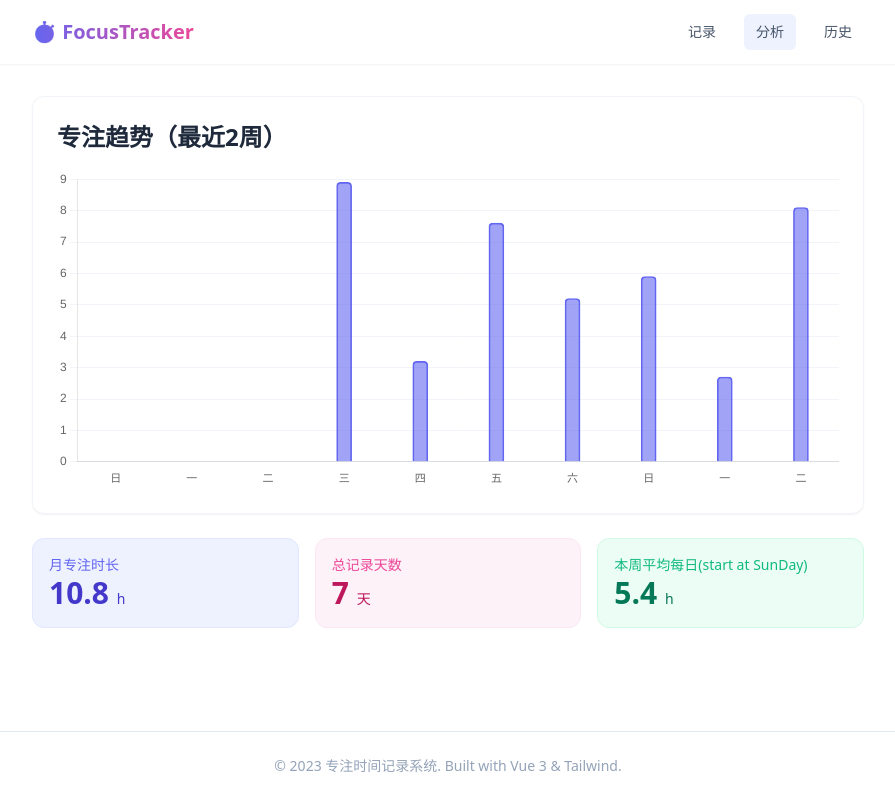
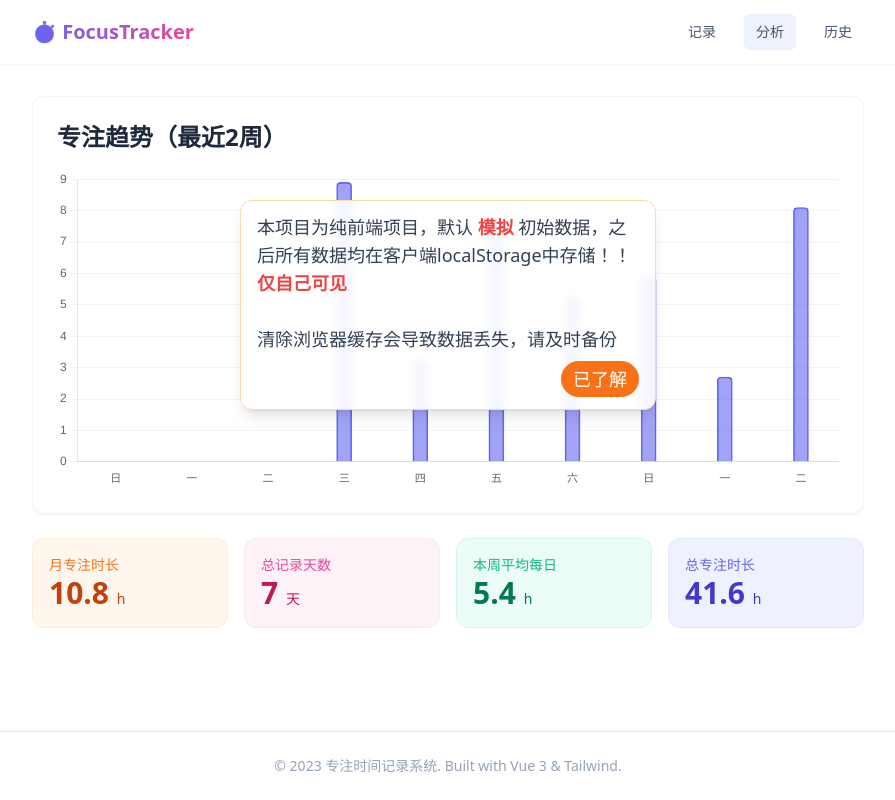
Before and after one commit to feitiandahou/feitiandahou.github.io, a Vue app: page /analysis in a window 1280 px wide. Shown: the whole page, without its empty margins (192-1087 px from the left). Built offline with nearby package versions, Linux system fonts and the light colour scheme.

Commit message:
fix bugs

```diff
--- a/src/App.vue
+++ b/src/App.vue
@@ -1,5 +1,30 @@
 <template>
   <div id="app" class="min-h-screen flex flex-col">
+    <Teleport to="body">
+    <Transition name="toast-fade">
+      <div
+        v-if="showNotice"
+        class="fixed top-1/4 left-1/2 transform -translate-x-1/2 z-50 max-w-md w-full px-4"
+      >
+        <div
+          class="bg-white/90 backdrop-blur-sm border border-orange-200 rounded-xl shadow-lg py-3 px-4 text-left text-lg text-slate-700 font-medium"
+        >
+          本项目为纯前端项目，默认 <strong class="text-red-500">模拟</strong> 初始数据，之后所有数据均在客户端localStorage中存储！！<strong class="text-red-500">仅自己可见</strong>
+          <br><br>
+          清除浏览器缓存会导致数据丢失，请及时备份
+          <div class="flex justify-end">
+            <button
+              aria-label="关闭通知"
+              class="mt-2 inline-block rounded-full bg-orange-500 hover:bg-orange-600 text-white text-lg px-3 py-1 transition"
+              @click="dismissNotice"
+            >
+              已了解
+            </button>
+          </div>
+        </div>
+      </div>
+    </Transition>
+  </Teleport>
     <!-- 顶部导航 (移动端优化) -->
     <nav class="bg-white shadow-sm sticky top-0 z-50 safe-area-inset-top">
       <div class="max-w-4xl mx-auto px-4 sm:px-6 lg:px-8">
@@ -56,8 +81,24 @@
     </footer>
   </div>
 </template>
-<script setup lang="ts"></script>
+<script setup lang="ts">
+  import { ref } from 'vue'
+const showNotice = ref(localStorage.getItem('dismissed-notice-v1') !== 'true')
+const dismissNotice = () => {
+  showNotice.value = false
+  localStorage.setItem('dismissed-notice-v1', 'true')
+}
+</script>
 
-<style>
+<style scoped>
+.toast-fade-enter-active,
+.toast-fade-leave-active {
+  transition: opacity 0.3s ease, transform 0.3s ease;
+}
+.toast-fade-enter-from,
+.toast-fade-leave-to {
+  opacity: 0;
+  transform: translate(-50%, -10px); /* 从上滑入/滑出 */
+}
 
 </style>
--- a/src/components/ChartPanel.vue
+++ /dev/null
@@ -1,4 +0,0 @@
-<template>chartPanel</template>
-<script setup lang="ts"></script>
-
-<style scoped></style>
--- a/src/views/AnalysisView.vue
+++ b/src/views/AnalysisView.vue
@@ -1,5 +1,6 @@
 <template>
-  <div class="space-y-4 sm:space-y-6">
+
+  <div class="space-y-4 sm:space-y-6" >
     <div class="bg-white rounded-xl shadow-sm border border-slate-100 p-4 sm:p-6">
       <h2 class="text-xl sm:text-2xl font-bold mb-4 text-slate-800">专注趋势（最近2周）</h2>
       <div class="relative h-60 sm:h-80 w-full">
@@ -7,13 +8,13 @@
       </div>
     </div>
 
-    <div class="grid grid-cols-1 sm:grid-cols-3 gap-3 sm:gap-4">
+    <div class="grid grid-cols-2 sm:grid-cols-4 gap-3 sm:gap-4">
       <div
-        class="bg-indigo-50 p-4 rounded-xl border border-indigo-100 flex flex-row sm:flex-col justify-between items-center sm:items-start"
+        class="bg-orange-50 p-4 rounded-xl border border-orange-100 flex flex-row sm:flex-col justify-between items-center sm:items-start"
       >
-        <div class="text-indigo-500 text-sm font-medium">月专注时长</div>
-        <div class="text-2xl sm:text-3xl font-bold text-indigo-700">
-          {{ totalHours }} <span class="text-sm font-normal">h</span>
+        <div class="text-orange-500 text-sm font-medium">月专注时长</div>
+        <div class="text-2xl sm:text-3xl font-bold text-orange-700">
+          {{ totalMonthHours }} <span class="text-sm font-normal">h</span>
         </div>
       </div>
       <div
@@ -27,9 +28,17 @@
       <div
         class="bg-emerald-50 p-4 rounded-xl border border-emerald-100 flex flex-row sm:flex-col justify-between items-center sm:items-start"
       >
-        <div class="text-emerald-500 text-sm font-medium">本周平均每日(start at SunDay)</div>
+        <div class="text-emerald-500 text-sm font-medium">本周平均每日</div>
         <div class="text-2xl sm:text-3xl font-bold text-emerald-700">
           {{ avgHours }} <span class="text-sm font-normal">h</span>
+        </div>
+      </div>
+      <div
+        class="bg-indigo-50 p-4 rounded-xl border border-indigo-100  flex flex-row sm:flex-col justify-between items-center sm:items-start"
+      >
+        <div class="text-indigo-500 text-sm font-medium">总专注时长</div>
+        <div class="text-2xl sm:text-3xl font-bold text-indigo-700">
+          {{ totalHours }} <span class="text-sm font-normal">h</span>
         </div>
       </div>
     </div>
@@ -39,18 +48,24 @@
 <script setup lang="ts">
 import { useFocusStore } from '@/stores/useFocusStore'
 import { storeToRefs } from 'pinia'
-import { computed, onMounted, watch } from 'vue'
+import { computed, onMounted, watch, ref } from 'vue'
 import { Chart, registerables } from 'chart.js'
+import { log } from 'console'
 Chart.register(...registerables)
 
 const store = useFocusStore()
 const { records } = storeToRefs(store)
 
+
 let chartInstance: any = null
 
-
+//0. 总专注时长（从记录开始到最新一天）
+const totalHours = computed(() => {
+  if(!records.value.length) return '0.0'
+  return records.value.reduce((sum: number, r: any) => sum + Number(r.hours), 0).toFixed(1)
+})
 // 1. 当月专注时长（从当月1号到最新一天）
-const totalHours = computed(() => {
+const totalMonthHours = computed(() => {
   if (!records.value.length) return '0.0'
 
   const now = new Date()
@@ -76,7 +91,6 @@ const avgHours = computed(() => {
   const weeklyRecords = records.value.filter((r: any) => r.date >= mondayISO!)
   const weeklyHours = weeklyRecords.reduce((sum: number, r: any) => sum + Number(r.hours), 0)
   const dayCount = new Set(weeklyRecords.map((r: any) => r.date)).size || 1 // 避免除以0
-  console.log(weeklyRecords, weeklyHours, dayCount);
 
   return (weeklyHours / dayCount).toFixed(1)
 })
@@ -93,15 +107,9 @@ const getWeeksData = () => {
 
   // 找到本周一
   const thisSunday = new Date(today)
-  console.log(now);
-  console.log(today);
-
-  console.log(today.getDate());
-  console.log(today.getDay());
 
 
   thisSunday.setDate(today.getDate() - today.getDay() + 0) // 周日=0 → 周日 = -day+0
-  console.log(thisSunday);
 
 
   // 构建所有日期（2周 × 7天 = 14天）
@@ -109,6 +117,7 @@ const getWeeksData = () => {
   for (let w = weekCount - 1; w >= 0; w--) {
     const weekStart = new Date(thisSunday)
     weekStart.setDate(thisSunday.getDate() - w * 7)
+
     for (let d = 0; d < 7; d++) {
       const date = new Date(weekStart)
       date.setDate(Number(weekStart.getDate() + d))
@@ -120,10 +129,10 @@ const getWeeksData = () => {
       if(date.getTime() === today.getTime()) break
     }
   }
-  console.log(allDates);
 
 
   // 构建日期 → 时长映射
+
   const dateMap = new Map<string, number>()
   records.value.forEach((r: any) => {
     dateMap.set(r.date, Number(r.hours))
@@ -142,6 +151,8 @@ const getWeeksData = () => {
     const dayIndex = i % 7
     labels.push(`${weekdays[dayIndex]}`)
   }
+
+
 
   return { labels, data }
 }
@@ -203,4 +214,6 @@ onMounted(() => renderChart())
 watch(records, () => renderChart(), { deep: true })
 </script>
 
-<style scoped></style>
+<style scoped>
+
+</style>
--- a/src/views/TimerModel.vue
+++ b/src/views/TimerModel.vue
@@ -29,88 +29,113 @@
     </div>
 
     <div v-if="mode === 'timer'" class="presets">
-      <span @click="setCustomTime(60)">1h</span>
-      <span @click="setCustomTime(120)">2h</span>
-      <span @click="setCustomTime(240)">4h</span>
+      <span @click="setPreset(25)">25min</span>
+      <span @click="setPreset(120)">2h</span>
+      <span @click="setPreset(240)">4h</span>
     </div>
   </div>
 </template>
 
 <script setup>
-import { ref, computed, onUnmounted } from 'vue'
-
+import { ref, computed, onUnmounted} from 'vue'
+const DEFAULT_TARGET_SECONDS = 45 * 60
 // 状态
 const mode = ref('timer') // 'timer' (倒计时) | 'stopwatch' (秒表)
-const totalSeconds = ref(120 * 60) // 默认 25 分钟
+const targetTotalSeconds = ref(DEFAULT_TARGET_SECONDS) // 默认 45 分钟
+const elapsedSeconds = ref(0)
 const isRunning = ref(false)
-let intervalId = null
+const startTime = ref(null)
+let rafId = null // requestAnimationFrame ID
+let lastSecond = -1
+
+
+
+const totalSeconds = computed(() => {
+  if (mode.value === 'timer') {
+    return Math.max(0, targetTotalSeconds.value - elapsedSeconds.value)
+  }
+  return elapsedSeconds.value
+})
 
 // 格式化时间显示 (MM:SS)
 const formattedTime = computed(() => {
-  const m = Math.floor(totalSeconds.value / 60)
-  const s = totalSeconds.value % 60
+  const total = totalSeconds.value
+  const m = Math.floor(total / 60)
+  const s = total % 60
   return `${m.toString().padStart(2, '0')}:${s.toString().padStart(2, '0')}`
 })
-
 // 切换模式
 const switchMode = (newMode) => {
   pause()
   mode.value = newMode
   if (newMode === 'timer') {
-    totalSeconds.value = 25 * 60
+    targetTotalSeconds.value = 25 * 60
+    elapsedSeconds.value = 0
   } else {
-    totalSeconds.value = 0
+    elapsedSeconds.value = 0
   }
 }
 
-// 设置自定义时间
-const setCustomTime = (minutes) => {
+const setPreset = (minutes) => {
   pause()
-  totalSeconds.value = minutes * 60
+  targetTotalSeconds.value = minutes * 60
+  elapsedSeconds.value = 0
+}
+const updateTimer = () => {
+  if(!isRunning.value || !startTime.value) return
+  const now = Date.now()
+  const delta = Math.floor((now - startTime.value) / 1000) // 转换为秒
+  if(delta !== lastSecond) {
+    lastSecond = delta
+    elapsedSeconds.value = delta
+  }
+  if(mode.value === 'timer' && delta >= targetTotalSeconds.value) {
+    pause()
+    if ('Notification' in window && Notification.permission === 'granted') {
+      new Notification('专注时间到！', {
+        body: '休息一下吧~',
+        icon: '/notification.jpg'
+      })
+    }else{
+      alert('时间到！') // 这里可以换成播放声音
+    }
+    return
+  }
+  //继续下一帧
+  rafId = requestAnimationFrame(updateTimer)
 }
 
-// 开始/暂停逻辑
+const start = async () => {
+  if ('Notification' in window && Notification.permission === 'default') {
+    await Notification.requestPermission()
+  }
+  isRunning.value = true
+  startTime.value = Date.now() - elapsedSeconds.value * 1000
+  rafId = requestAnimationFrame(updateTimer)
+}
+
+const pause = () => {
+  isRunning.value = false
+  if(rafId) {
+    cancelAnimationFrame(rafId)
+    rafId = null
+  }
+}
 const toggleTimer = () => {
-  if (isRunning.value) {
+  if(isRunning.value) {
     pause()
   } else {
     start()
   }
 }
 
-const start = () => {
-  isRunning.value = true
-  intervalId = setInterval(() => {
-    if (mode.value === 'timer') {
-      if (totalSeconds.value > 0) {
-        totalSeconds.value--
-      } else {
-        // 倒计时结束
-        pause()
-        alert('时间到！') // 这里可以换成播放声音
-      }
-    } else {
-      // 秒表模式
-      totalSeconds.value++
-    }
-  }, 1000)
-}
-
-const pause = () => {
-  isRunning.value = false
-  if (intervalId) clearInterval(intervalId)
-}
-
 const resetTimer = () => {
   pause()
-  if (mode.value === 'timer') {
-    totalSeconds.value = 25 * 60
-  } else {
-    totalSeconds.value = 0
+  elapsedSeconds.value = 0
+  if(mode.value === 'timer'){
+    targetTotalSeconds.value = 45 * 60
   }
 }
-
-// 组件销毁时清除定时器，防止内存泄漏
 onUnmounted(() => {
   pause()
 })
```
Also changed, not shown: public/notification.jpg (added).
